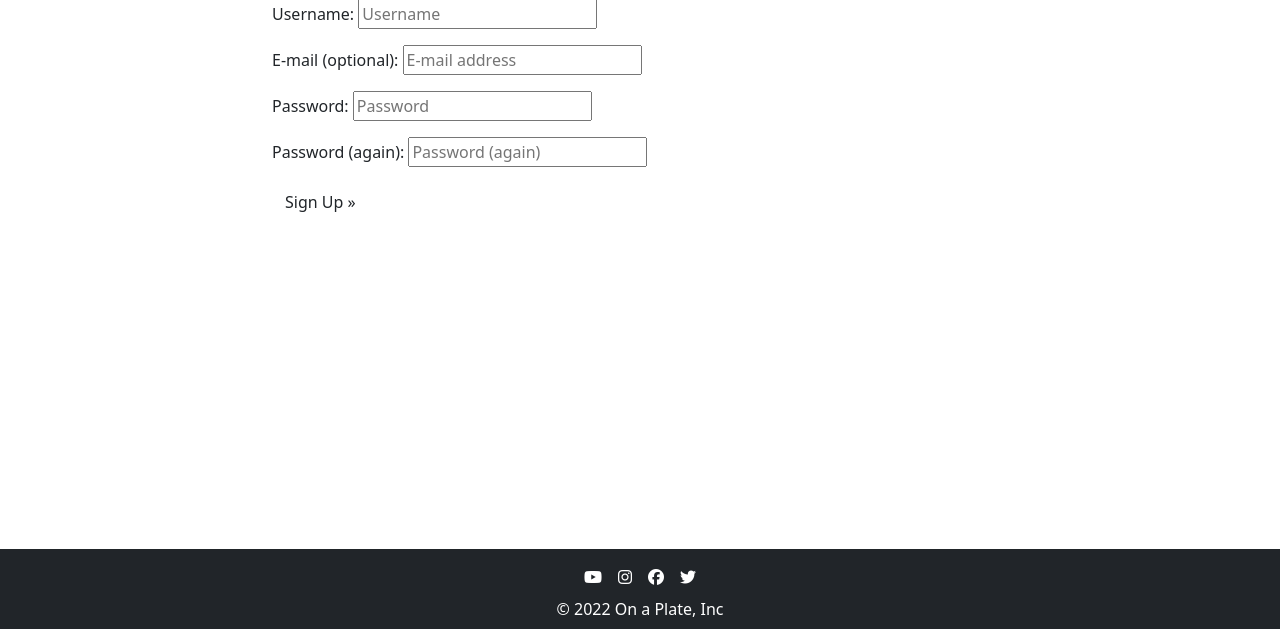
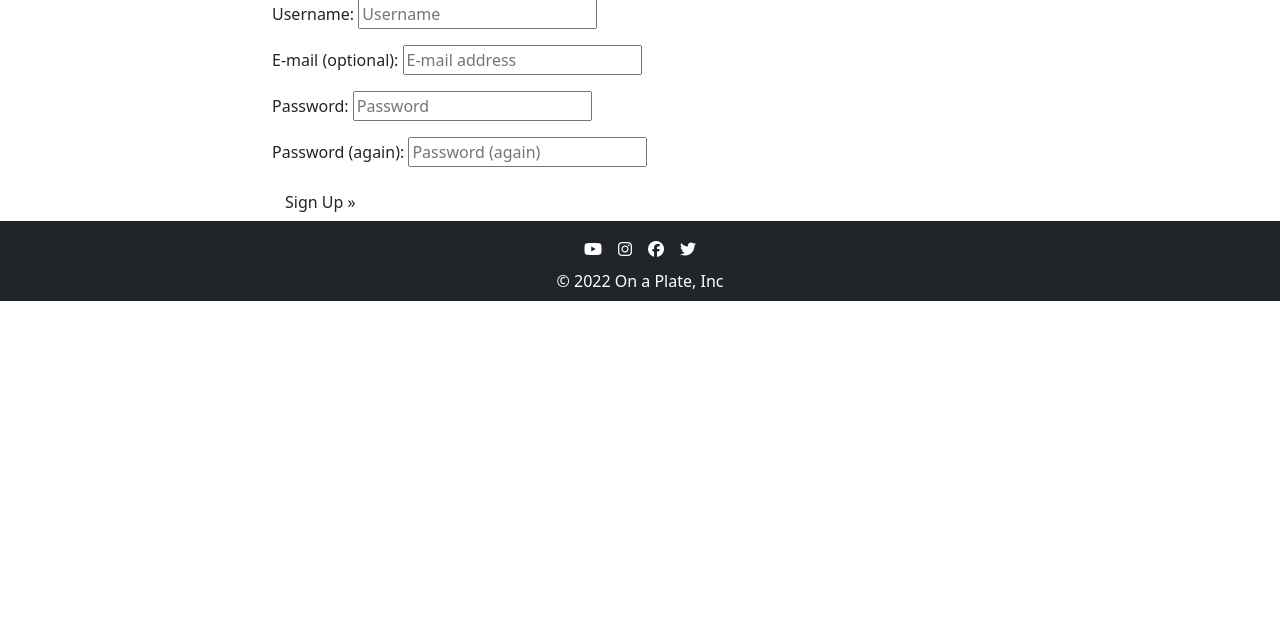
Before and after one commit to digitilley/ON-A-PLATE-, a Django app: page /accounts/signup/ in a window 1280 px wide. Shown: the part 171-800 px from the top of the page. Run offline with Django 3.2, Linux system fonts and the light colour scheme; some libraries are stand-ins or nearby versions.

Commit message:
Reverted back on fixed-bottom due to UX

```diff
--- a/templates/base.html
+++ b/templates/base.html
@@ -62,7 +62,7 @@
     </main>
 
     <!-- Footer -->
-    <footer class="bg-dark fixed-bottom">
+    <footer class="bg-dark">
         <div class="container py-2">
             <div class="text-center text-white">
                 <ul class="socialmedia-links mb-0 list-unstyled d-flex display-inline justify-content-center">
```
